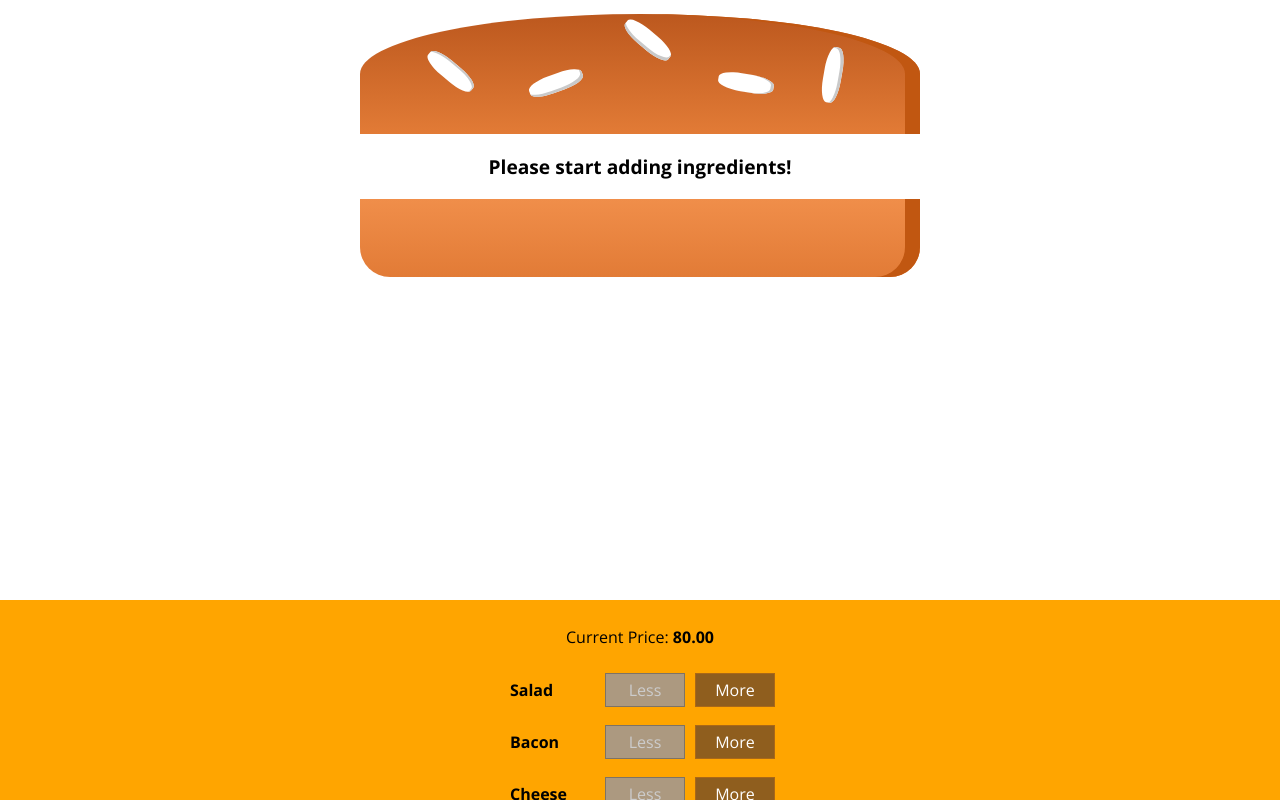
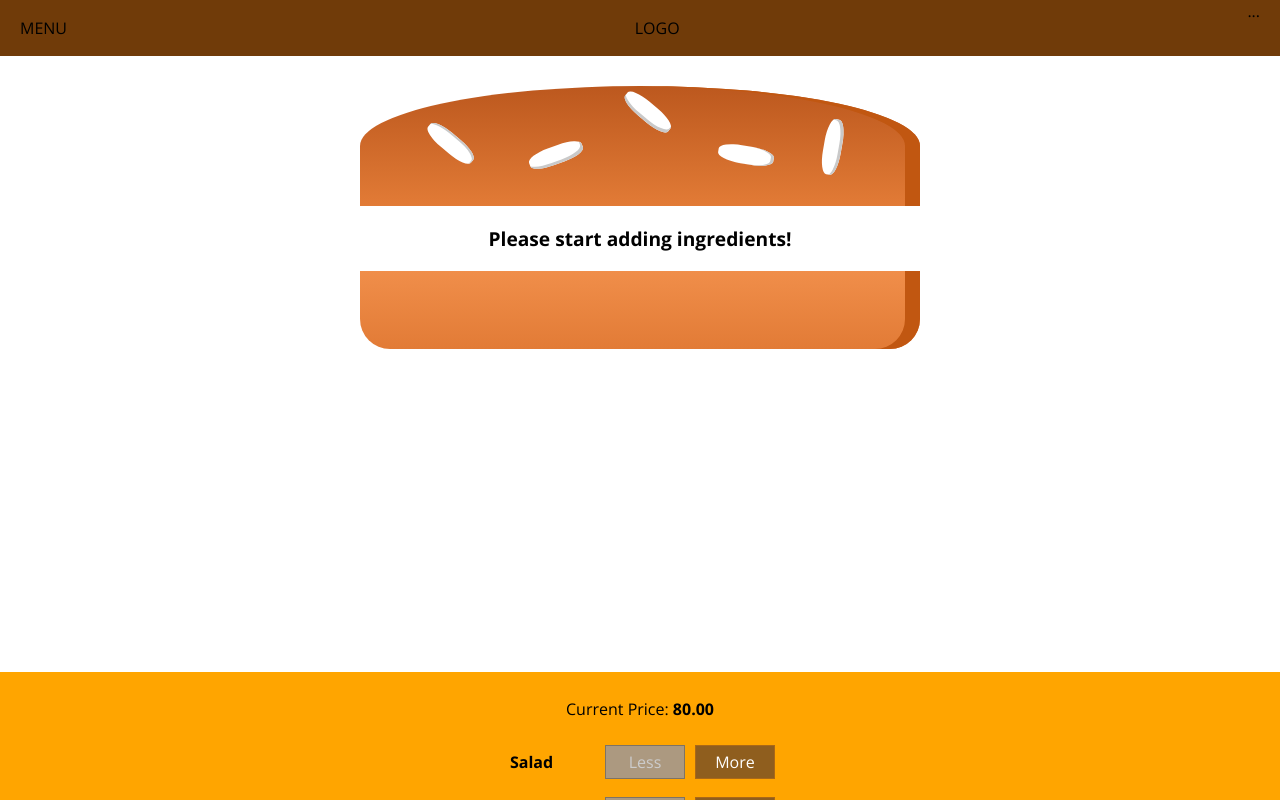
Before and after one commit to sukheja-varun/react-burger, a React (Create React App) app: page / in a window 1280 px wide. Shown: the top 800 px of the page. Built offline with nearby package versions, Linux system fonts and the light colour scheme.

Commit message:
added toolbar

```diff
--- a/src/components/Layout/Layout.js
+++ b/src/components/Layout/Layout.js
@@ -2,11 +2,12 @@
 
 import Aux from '../../hoc/Aux';
 import classes from './Layout.module.scss';
+import Toolbar from '../Navigation/Toolbar/Toolbar';
 
 const layout = props => (
   <Aux>
-    {/* <div className={classes.content}>Toolbar, SideDrawer, Backdrop</div> */}
-    <main>{props.children}</main>
+    <Toolbar />
+    <main className={classes.Content}>{props.children}</main>
   </Aux>
 );
 
--- a/src/components/Layout/Layout.module.scss
+++ b/src/components/Layout/Layout.module.scss
@@ -1,3 +1,3 @@
-.content {
-  margin-top: 16px;
+.Content {
+  margin-top: 72px;
 }
--- /dev/null
+++ b/src/components/Navigation/Toolbar/Toolbar.js
@@ -0,0 +1,13 @@
+import React from 'react';
+
+import classes from './Toolbar.module.scss';
+
+const toolbar = () => (
+  <header className={classes.Toolbar}>
+    <div>MENU</div>
+    <div>LOGO</div>
+    <nav>...</nav>
+  </header>
+);
+
+export default toolbar;
--- /dev/null
+++ b/src/components/Navigation/Toolbar/Toolbar.module.scss
@@ -0,0 +1,18 @@
+.Toolbar {
+  height: 56px;
+  width: 100%;
+  position: fixed;
+  top: 0;
+  left: 0;
+  background-color: #703b09;
+  display: flex;
+  justify-content: space-between;
+  align-items: center;
+  padding: 0 20px;
+  box-sizing: border-box;
+  z-index: 90;
+
+  nav {
+    height: 100%;
+  }
+}
```
